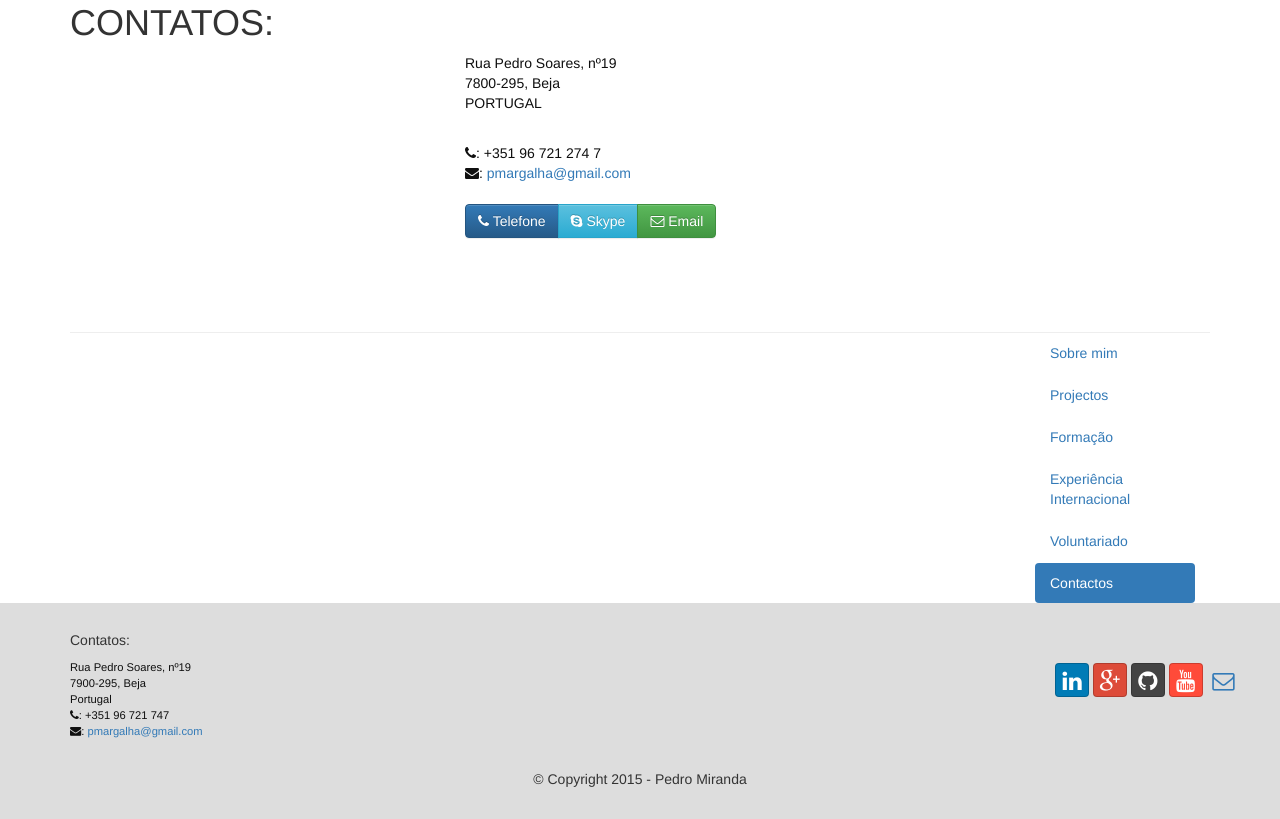
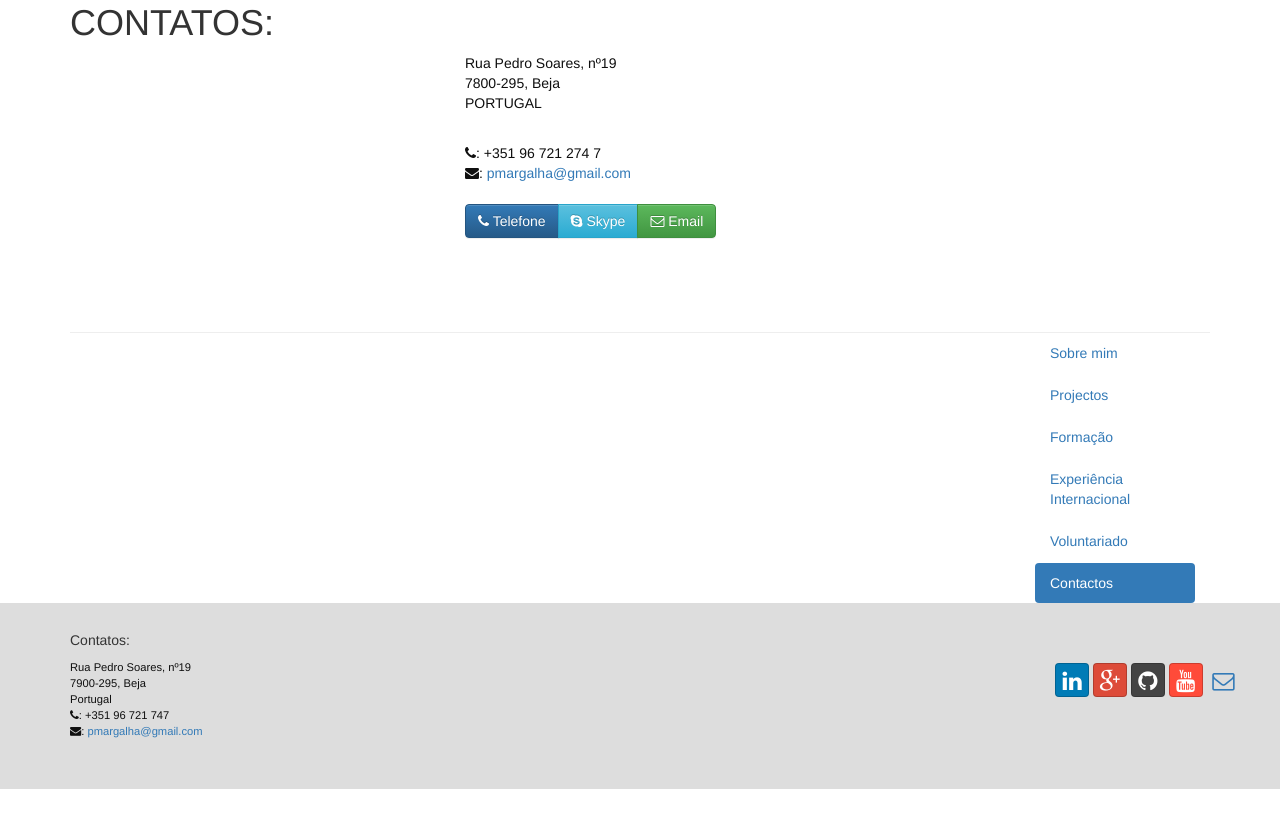
Before and after one commit to PedroMargalha/PORTFOLIO, a website: page index.html in a window 1280 px wide. Shown: the part 4660-5479 px from the top of the page. After the commit the page ends 5449 px from the top, so only its background shows below. Drawn offline with Linux system fonts and the light colour scheme.

Commit message:
Update index.html
Remove copyright in portuguese version

```diff
--- a/index.html
+++ b/index.html
@@ -961,7 +961,7 @@
                 </div>
                 <div class="col-xs-12 col-sm-12">
                     <p style="padding:10px;"></p>
-                    <p align=center>© Copyright 2015 - Pedro Miranda</p>
+<!--                    <p align=center>© Copyright 2015 - Pedro Miranda</p> -->
                 </div>
             </div>
         </div>
```
